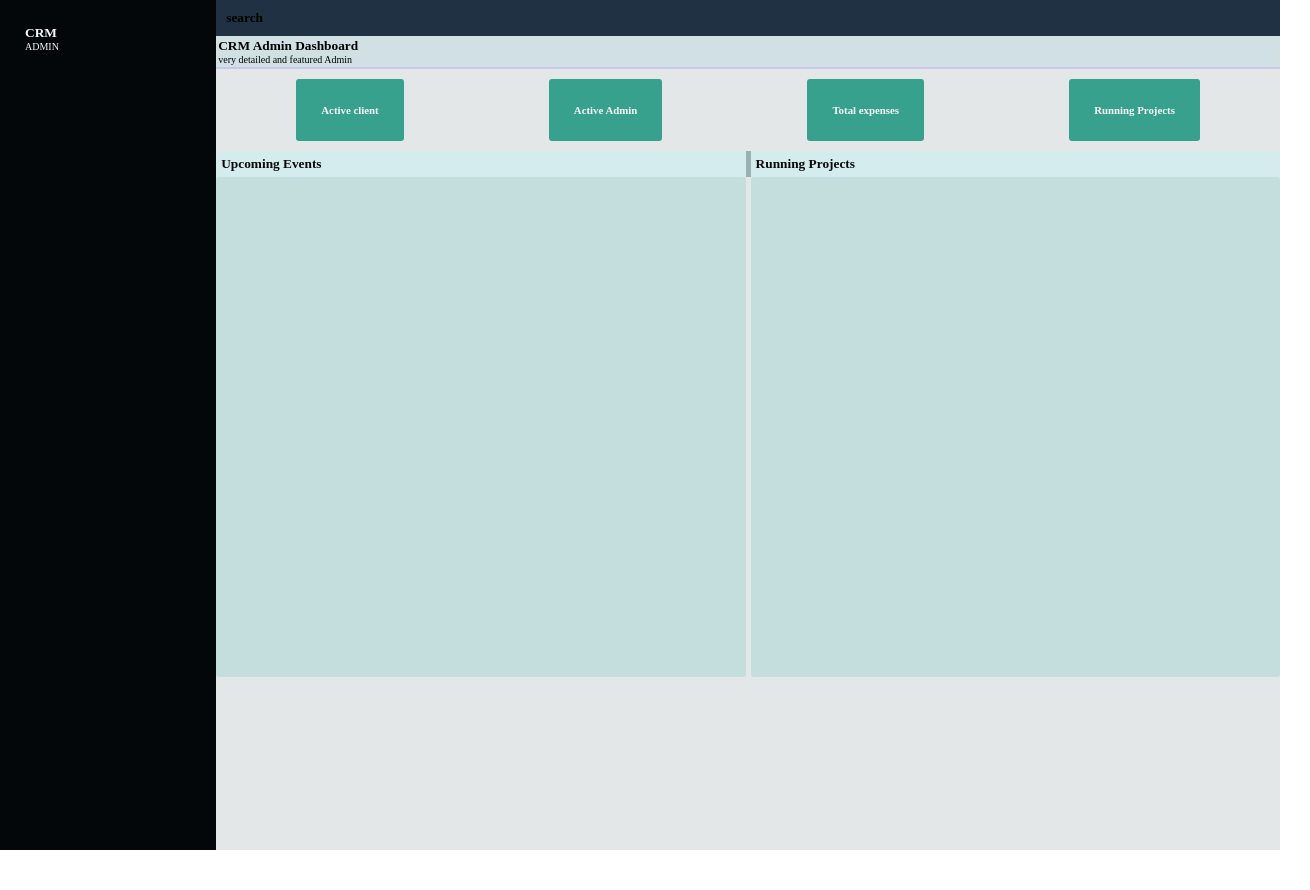
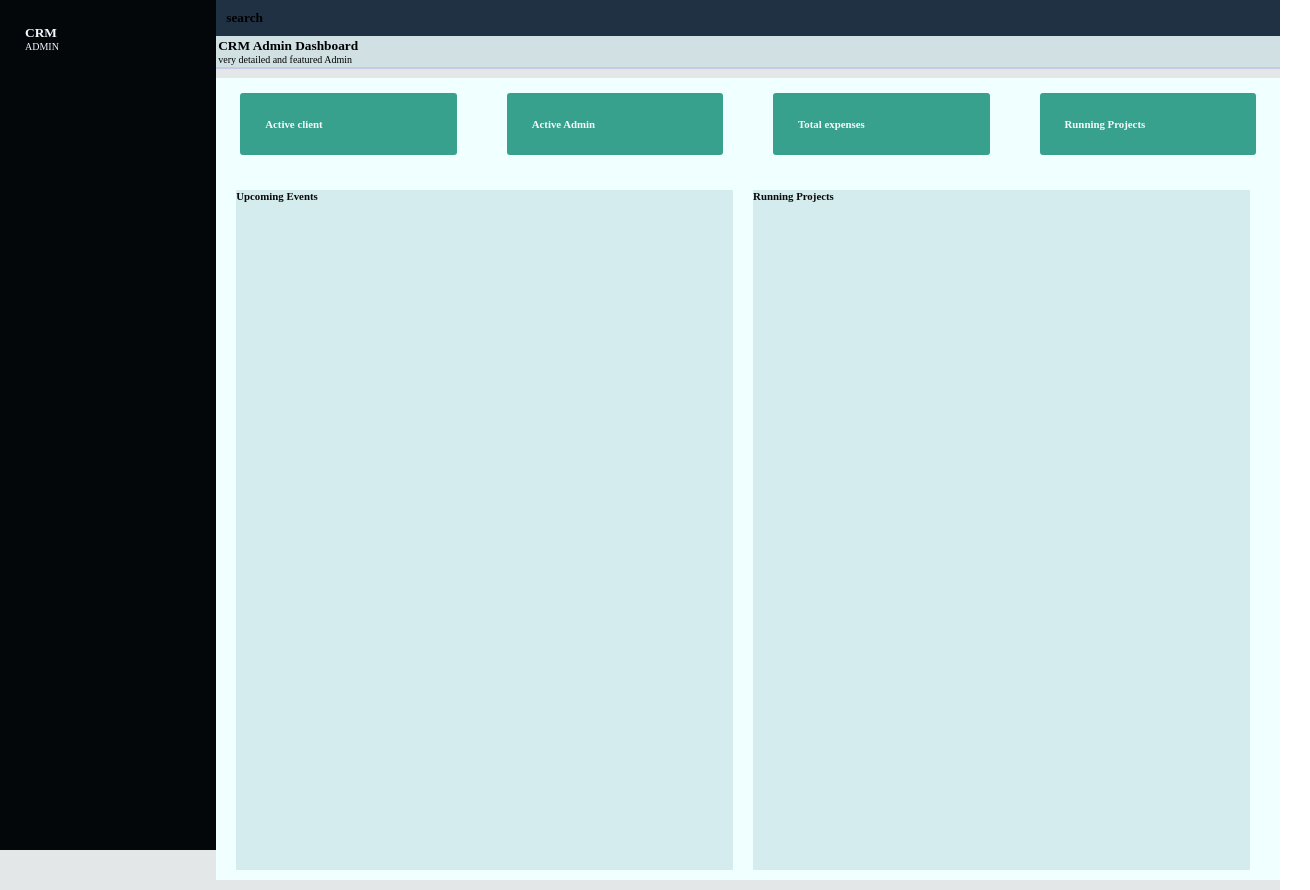
Before and after one commit to nawagirwacatherine/INTERVIEW2, a React (Vite) app in the folder interview2/: page / in a window 1280 px wide. Shown: the whole page, 1310 px wide, since content can reach past the window. Before the commit the page ends 850 px from the top, so only its background shows below. Built offline with nearby package versions, Linux system fonts and the light colour scheme.

Commit message:
balance events and utilities

```diff
--- a/interview2/src/pages/Admin.jsx
+++ b/interview2/src/pages/Admin.jsx
@@ -18,18 +18,6 @@ function Admin () {
         </div>
         <div className="first">
 
-       {/* <div className="horizontal-container">
-
-        <Icon/>
-
-       </div> */}
-
-       {/* <div className="vertical-container">
-
-        <AdminPart/>
-
-       </div> */}
-
 <div className="horizontal-container">
 
       <Icon name = 'search'/>
@@ -39,7 +27,7 @@ function Admin () {
        <AdminPart name='CRM Admin Dashboard' description='very detailed and featured Admin'/>
        </div>
 
-       {/* <div className="horizontal"> */}
+       <div className="horizontal1">
 
                <div className="utilities">
  <Utilities name='Active client'/>
@@ -49,19 +37,20 @@ function Admin () {
 
  </div>
  <div className="horizontal">
-   <div className="events">
+
         <EventsAndProjects name= 'Upcoming Events'/>
         <EventsAndProjects name ='Running Projects'/>
-        </div>
-        </div>
+
 
         <div className="items">
            <Items />
            <Items />
-
+           </div>
+           </div>
+           </div>
         </div>
         </div>
-        </div>
+
 </>
 
 
--- a/interview2/src/styles/App.css
+++ b/interview2/src/styles/App.css
@@ -13,8 +13,7 @@
 
 }
 
-.container{
-    margin: 3px;
+.horizontal1{
     flex-direction: column;
     background-color: azure;
     align-items: flex-start;
@@ -25,8 +24,6 @@
     flex-direction: column;
     width: 100%;
     gap: 0;
-    /* justify-content: center; */
-    /* align-content: baseline; */
 
 
 
@@ -44,6 +41,7 @@
 
 }
 #icon {
+
     margin: 0;
     padding: 10px;
     background-color: rgb(31, 49, 67);
@@ -52,8 +50,16 @@
 }
 
 .horizontal {
-    background-color:rgb(153, 177, 177);
-    align-items: flex-start;
+    margin: 10px;
+    width: 100%;
+    /* background-color:rgb(153, 177, 177);  */
+    /* align-items: flex-start; */
+    padding: 10px;
+    gap: 20px;
+    display: flex;
+    justify-content: space-around;
+    font-size:small;
+    align-self: flex-start;
 
 }
 .vertical-container{
@@ -70,18 +76,21 @@
 }
 
 .utilities {
-    /* margin: 1px; */
-    padding: 10px;
-    gap: 5px;
+    margin: 9px;
+    padding: 15px;
+    gap: 50px;
     display: flex;
     justify-content: space-around;
     font-size:small;
-    align-self: flex-start;
+
+   align-items: center;
 
 
 }
 
 .utility {
+
+    width: 100%;
     padding: 25px;
     background-color: rgb(55, 161, 142);
     border-radius: 3px;
@@ -91,16 +100,15 @@
 }
 
 .events {
-    /* margin: 1px; */
-    gap: 5px;
+   gap: 25px;
     display: flex;
-
+    padding: 15px;
     justify-content: space-between;
     align-content: normal;
 }
 
 .event {
-    padding: 5px;
+
     background-color:  rgb(213, 236, 239);
     color: rgb(9, 9, 9);
     width: 50%;
@@ -108,11 +116,11 @@
 }
 
 .items {
+    padding: 15px;
     display: flex;
-    gap: 5px;
-    /* margin: 1px; */
-    justify-content: space-between;
-    align-content: normal;
+    justify-content: space-around;
+    font-size:small;
+    align-self: flex-start;
 
 
 }
@@ -123,7 +131,7 @@
     align-self: flex-start;
     color: rgb(14, 14, 15);
     width: 50%;
-    height: 500px;
+    height: 650px;
 }
 
 h1 {
```
